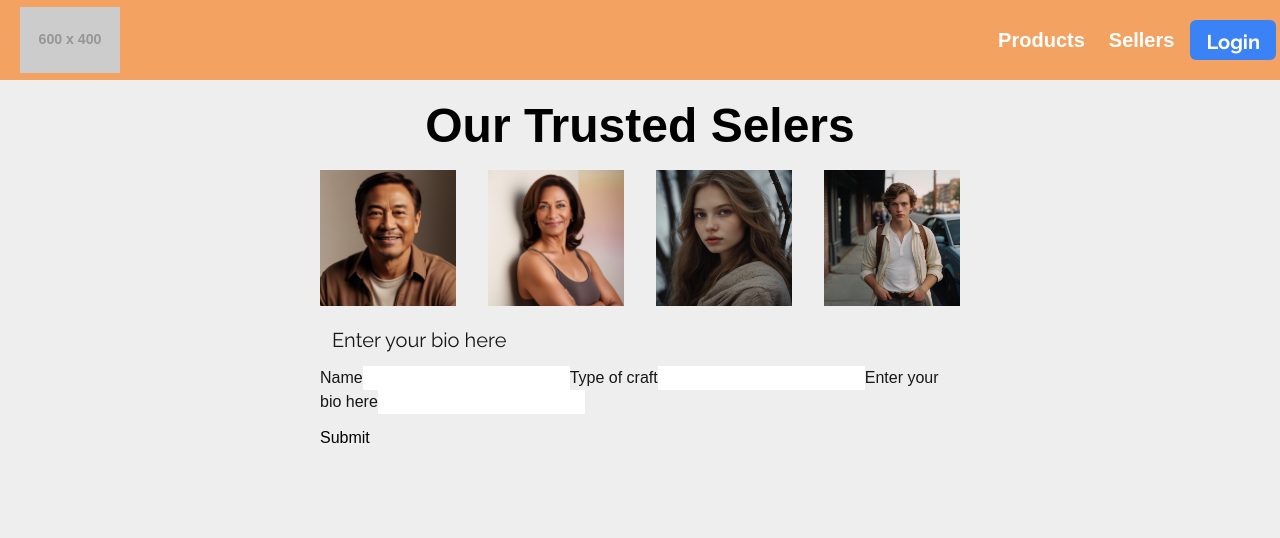
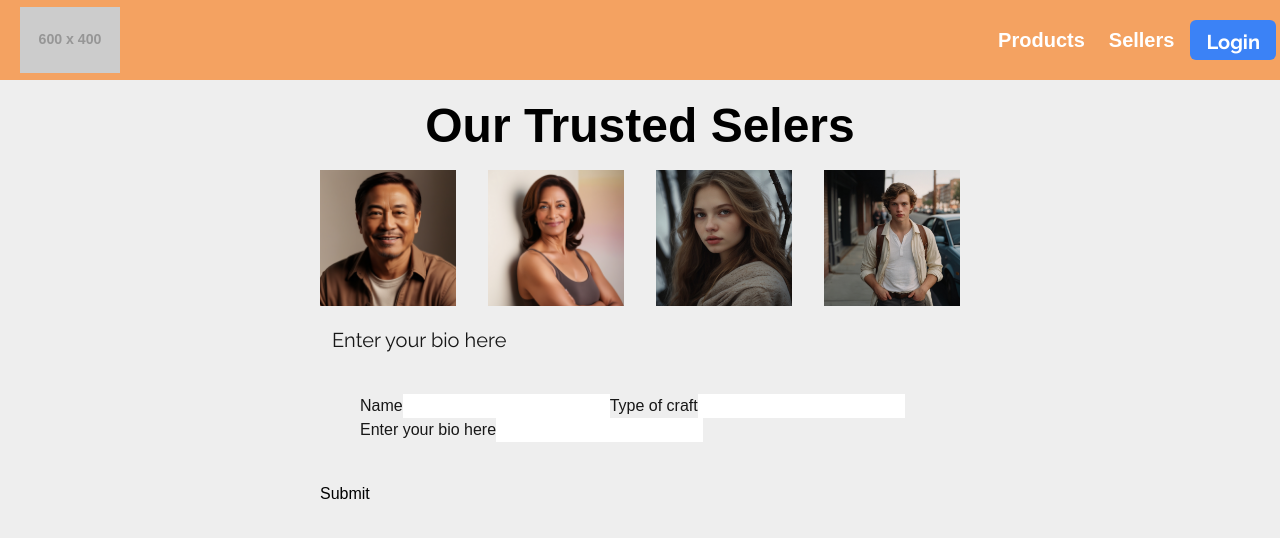
Before and after one commit to Juarpla/handcrafted-haven, a Next.js app: page /sellers in a window 1280 px wide. Shown: the top 538 px of the page. Built offline with nearby package versions, Linux system fonts and the light colour scheme; a web font is replaced by a local one.

Commit message:
about seller component

```diff
--- a/src/app/sellers/aboutSeller.tsx
+++ b/src/app/sellers/aboutSeller.tsx
@@ -5,13 +5,13 @@ import React, { useActionState } from "react";
 
 export default function aboutForm() {
   return (
-    <form className="space-y-3">
-      <div className="flex-1 rounded">
-        <h1 className={`${raleway.className} m-3 text-xl`}>
+    <form className="flex-col space-y-6">
+        <div >
+          <h1 className={`${raleway.className} m-3 text-xl`}>
           Enter your bio here
-        </h1>
+          </h1>
       </div>
-      <div>
+      <div className="p-4 m-6 flex-col rounded">
         <label>Name</label>
         <input id="name" type="text" name="name" required />
         <label>Type of craft</label>
```
Also changed, not shown: 1 other file (tests, documents, lock files or other folders).
